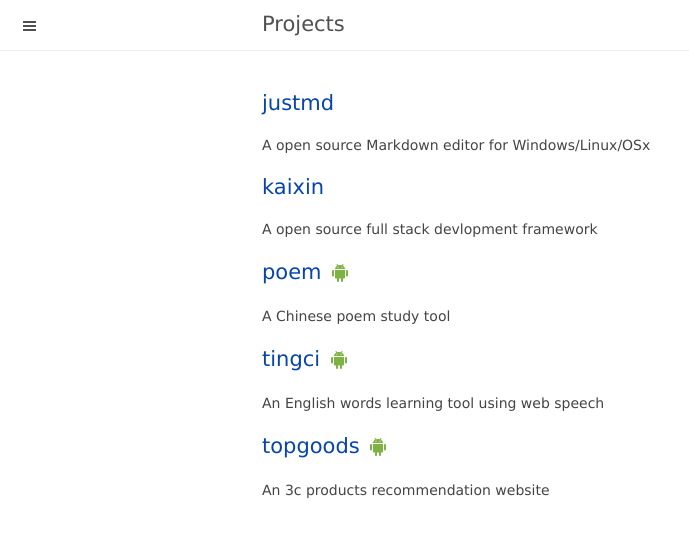
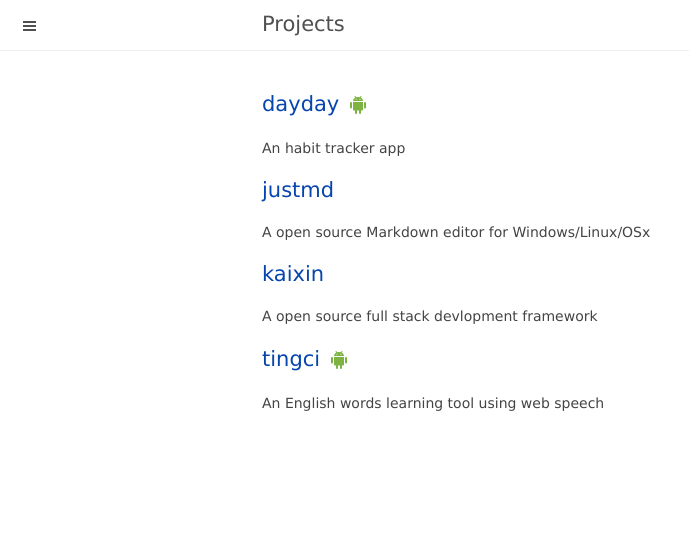
Before and after one commit to x1y9/x1y9.github.io, a Jekyll site: the page built from index.html, in a window 1280 px wide. Shown: the top 537 px of the page, without its empty margins (0-689 px from the left). Built offline with Jekyll 4.4.1, drawn with Linux system fonts in a browser that asks for light colours; the list of posts is cut into pages by our own code.

Commit message:
update
Former-commit-id: d8459a8fd13da916b979d2ffadb6ecc7377a3629

```diff
--- a/index.html
+++ b/index.html
@@ -13,6 +13,12 @@ title: Projects
   {% endif %}
 {% endfor %}
 
+<h3>
+  <a href="https://www.coolapk.com/apk/me.i38.dayday">dayday</a>
+  <a href="https://www.coolapk.com/apk/me.i38.dayday"><img width="24px" src="/public/images/android.png"/></a>
+</h3>
+<p>An habit tracker app</p>
+
 <h3><a href="https://github.com/i38/justmd">justmd</a></h3>
 <p>A open source Markdown editor for Windows/Linux/OSx</p>
 
@@ -20,19 +26,7 @@ title: Projects
 <p>A open source full stack devlopment framework</p>
 
 <h3>
-  <a href="http://poem.ap9.top">poem</a>
-  <a href="https://www.coolapk.com/apk/181155"><img width="24px" src="/public/images/android.png"/></a>
-</h3>
-<p>A Chinese poem study tool</p>
-
-<h3>
   <a href="https://ci.aa9.win">tingci</a>
-  <a href="https://www.coolapk.com/apk/192435"><img width="24px" src="/public/images/android.png"/></a>
+  <a href="https://www.coolapk.com/apk/me.i38.tingci"><img width="24px" src="/public/images/android.png"/></a>
 </h3>
 <p>An English words learning tool using web speech</p>
-
-<h3>
-  <a href="http://kaixin.ap9.top/topgoods/">topgoods</a>
-  <a href="https://www.coolapk.com/apk/183698"><img width="24px" src="/public/images/android.png"/></a>
-</h3>
-<p>An 3c products recommendation website</p>
```
